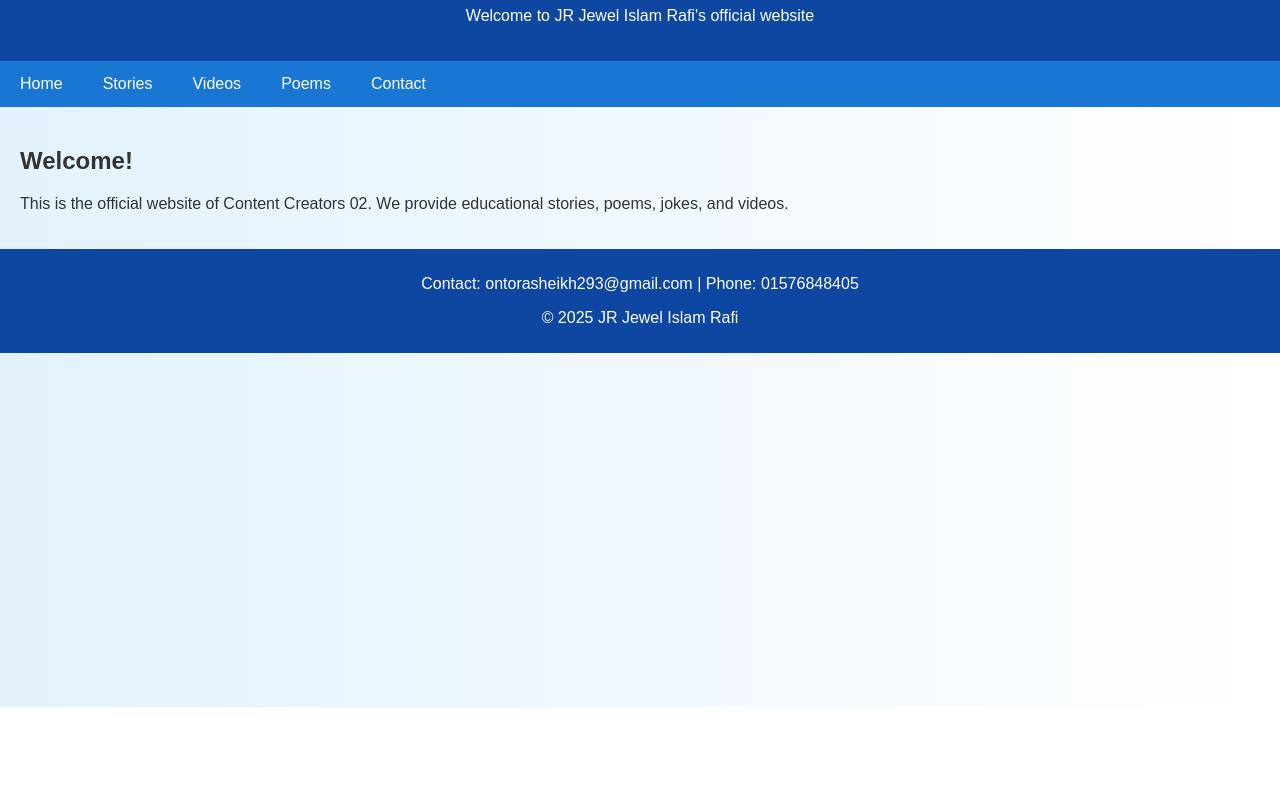
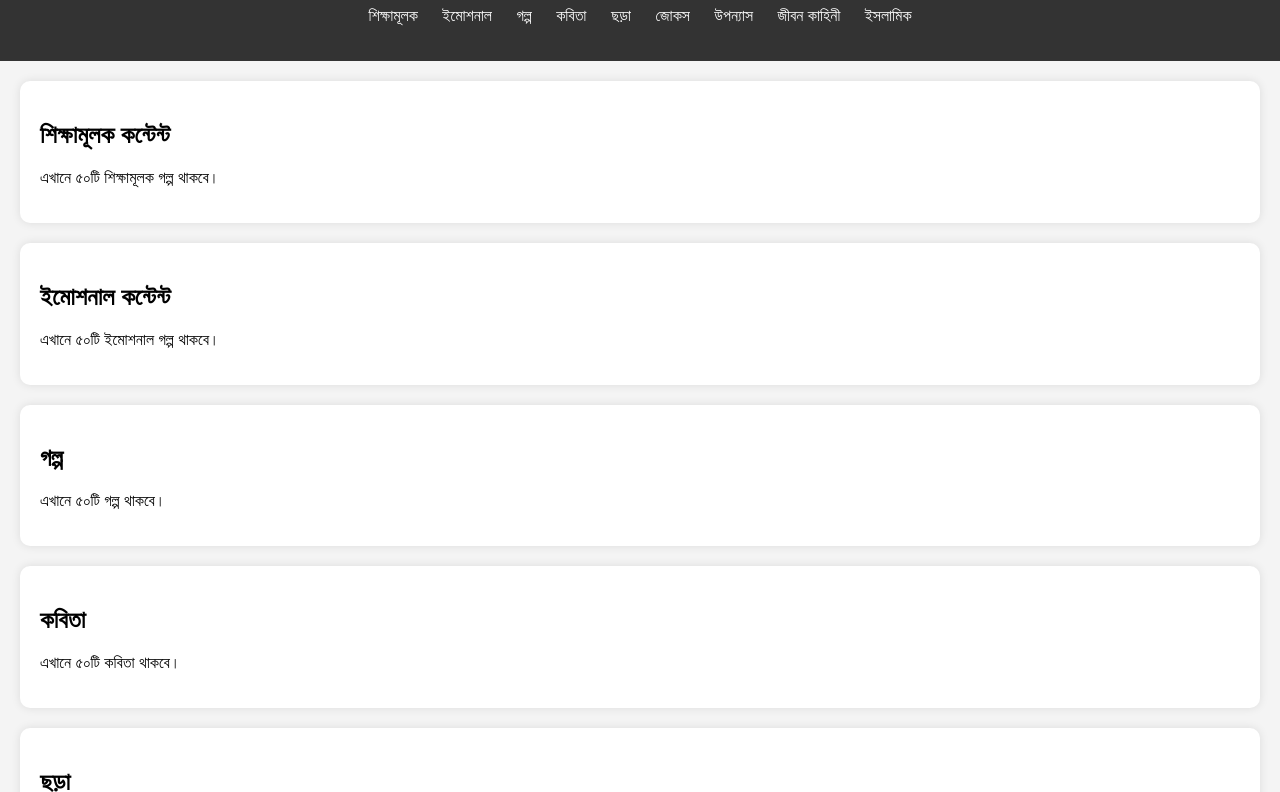
Before and after one commit to contentcreators02/Contentcreators02, a plain HTML site: page index.html in a window 1280 px wide. Shown: the part 93-885 px from the top of the page. Before the commit the page ends 800 px from the top, so only its background shows below. Drawn offline with Linux system fonts and the light colour scheme.

Commit message:
Add files via upload

```diff
--- a/index.html
+++ b/index.html
@@ -1,3 +1,4 @@
+
 <!DOCTYPE html>
 <html lang="en">
 <head>
@@ -9,26 +10,33 @@
 <body>
     <header>
         <h1>Content Creators 02</h1>
-        <p>Welcome to JR Jewel Islam Rafi's official website</p>
+        <nav>
+            <ul>
+                <li><a href="#education">শিক্ষামূলক</a></li>
+                <li><a href="#emotional">ইমোশনাল</a></li>
+                <li><a href="#story">গল্প</a></li>
+                <li><a href="#poem">কবিতা</a></li>
+                <li><a href="#rhyme">ছড়া</a></li>
+                <li><a href="#jokes">জোকস</a></li>
+                <li><a href="#novel">উপন্যাস</a></li>
+                <li><a href="#life">জীবন কাহিনী</a></li>
+                <li><a href="#islamic">ইসলামিক</a></li>
+            </ul>
+        </nav>
     </header>
-    <nav>
-        <ul>
-            <li><a href="#">Home</a></li>
-            <li><a href="#">Stories</a></li>
-            <li><a href="#">Videos</a></li>
-            <li><a href="#">Poems</a></li>
-            <li><a href="#">Contact</a></li>
-        </ul>
-    </nav>
     <main>
-        <section>
-            <h2>Welcome!</h2>
-            <p>This is the official website of Content Creators 02. We provide educational stories, poems, jokes, and videos.</p>
-        </section>
+        <section id="education"><h2>শিক্ষামূলক কন্টেন্ট</h2><p>এখানে ৫০টি শিক্ষামূলক গল্প থাকবে।</p></section>
+        <section id="emotional"><h2>ইমোশনাল কন্টেন্ট</h2><p>এখানে ৫০টি ইমোশনাল গল্প থাকবে।</p></section>
+        <section id="story"><h2>গল্প</h2><p>এখানে ৫০টি গল্প থাকবে।</p></section>
+        <section id="poem"><h2>কবিতা</h2><p>এখানে ৫০টি কবিতা থাকবে।</p></section>
+        <section id="rhyme"><h2>ছড়া</h2><p>এখানে ৫০টি ছড়া থাকবে।</p></section>
+        <section id="jokes"><h2>জোকস</h2><p>এখানে ৫০টি জোকস থাকবে।</p></section>
+        <section id="novel"><h2>উপন্যাস</h2><p>এখানে ৫০টি উপন্যাস থাকবে।</p></section>
+        <section id="life"><h2>জীবন কাহিনী</h2><p>এখানে ৫০টি জীবন কাহিনী থাকবে।</p></section>
+        <section id="islamic"><h2>ইসলামিক কন্টেন্ট</h2><p>এখানে ৫০টি ইসলামিক কন্টেন্ট থাকবে।</p></section>
     </main>
     <footer>
-        <p>Contact: ontorasheikh293@gmail.com | Phone: 01576848405</p>
-        <p>&copy; 2025 JR Jewel Islam Rafi</p>
+        <p>যোগাযোগ: ontorasheikh293@gmail.com | ফোন: 01576848405</p>
     </footer>
     <script src="script.js"></script>
 </body>
--- a/script.js
+++ b/script.js
@@ -1,3 +1,2 @@
-document.addEventListener("DOMContentLoaded", function () {
-    console.log("Website loaded successfully!");
-});
+
+console.log("Content Creators 02 loaded successfully.");
--- a/style.css
+++ b/style.css
@@ -1,41 +1,38 @@
+
 body {
     font-family: Arial, sans-serif;
     margin: 0;
     padding: 0;
-    background: linear-gradient(to right, #e3f2fd, #ffffff);
-    color: #333;
+    background: #f4f4f4;
 }
 header {
-    background-color: #0d47a1;
-    color: white;
+    background: #333;
+    color: #fff;
+    padding: 20px 0;
     text-align: center;
-    padding: 20px;
 }
 nav ul {
-    list-style-type: none;
-    background-color: #1976d2;
-    overflow: hidden;
+    list-style: none;
     padding: 0;
-    margin: 0;
 }
 nav ul li {
-    float: left;
+    display: inline;
+    margin: 0 10px;
 }
 nav ul li a {
-    display: block;
     color: white;
-    padding: 14px 20px;
     text-decoration: none;
 }
-nav ul li a:hover {
-    background-color: #1565c0;
-}
-main {
+section {
+    background: white;
+    margin: 20px;
     padding: 20px;
+    border-radius: 10px;
+    box-shadow: 0 0 10px rgba(0, 0, 0, 0.1);
 }
 footer {
     text-align: center;
     padding: 10px;
-    background-color: #0d47a1;
+    background: #333;
     color: white;
 }
```
